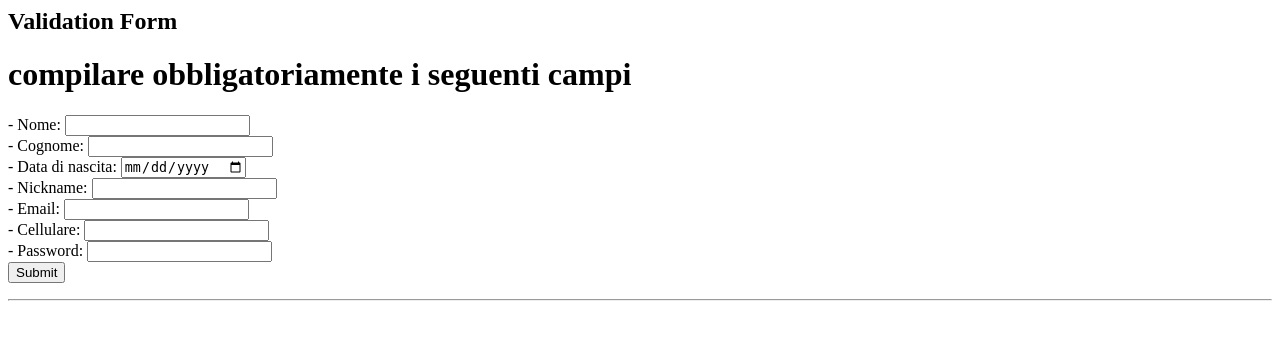
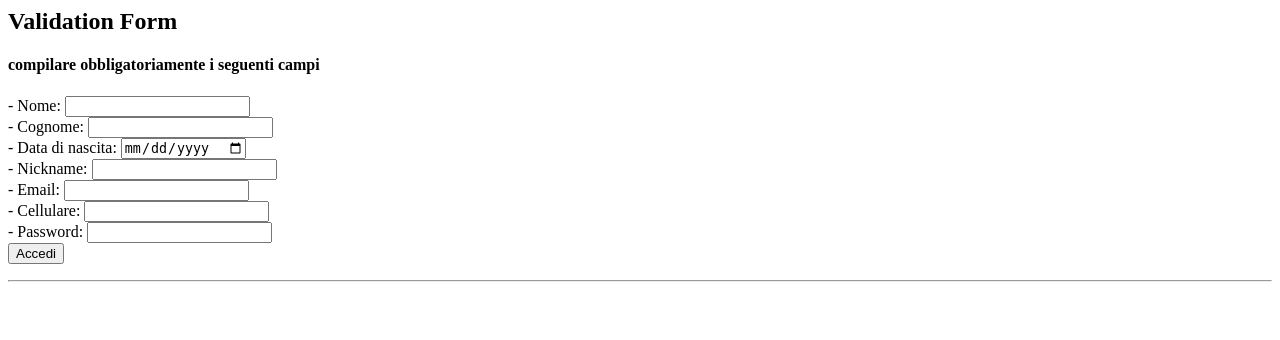
Before and after one commit to QuagliataAlberto/5H-informatica, a PHP site: page /FormValidation.php in a window 1280 px wide. Shown: the top 340 px of the page. Run offline with PHP 8.4, Linux system fonts and the light colour scheme.

Commit message:
Update FormValidation.php

```diff
--- a/PHP/B_ES03 - Form validation/FormValidation.php
+++ b/PHP/B_ES03 - Form validation/FormValidation.php
@@ -5,7 +5,7 @@
 </head>
 <body>
 	<h2>Validation Form</h2>
-	<h1>compilare obbligatoriamente i seguenti campi</h1>
+	<h4>compilare obbligatoriamente i seguenti campi</h4>
 	<form name="frmLogin" action="Check.php" method="POST">
 
 		 - Nome: <input type="text" name="nome"><br>
@@ -15,7 +15,7 @@
 		 - Email: <input type="text" name="email"><br>
 		 - Cellulare: <input type="text" name="cellulare"><br>
 		 - Password: <input type="password" name="password"><br>
-			<input type="submit" value="Submit">
+			<input type="submit" value="Accedi">
 
 	</form><hr/>
 
```
